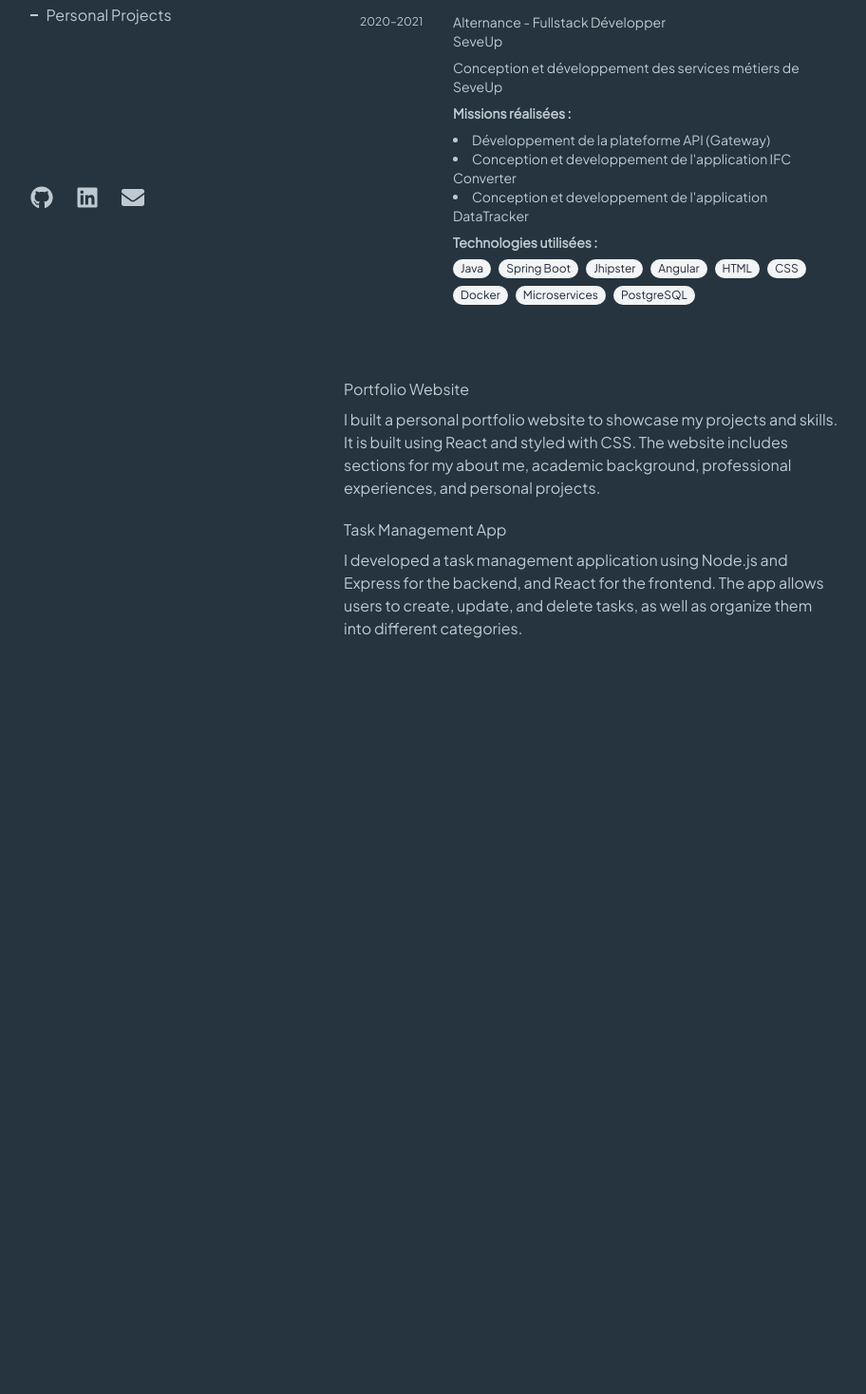
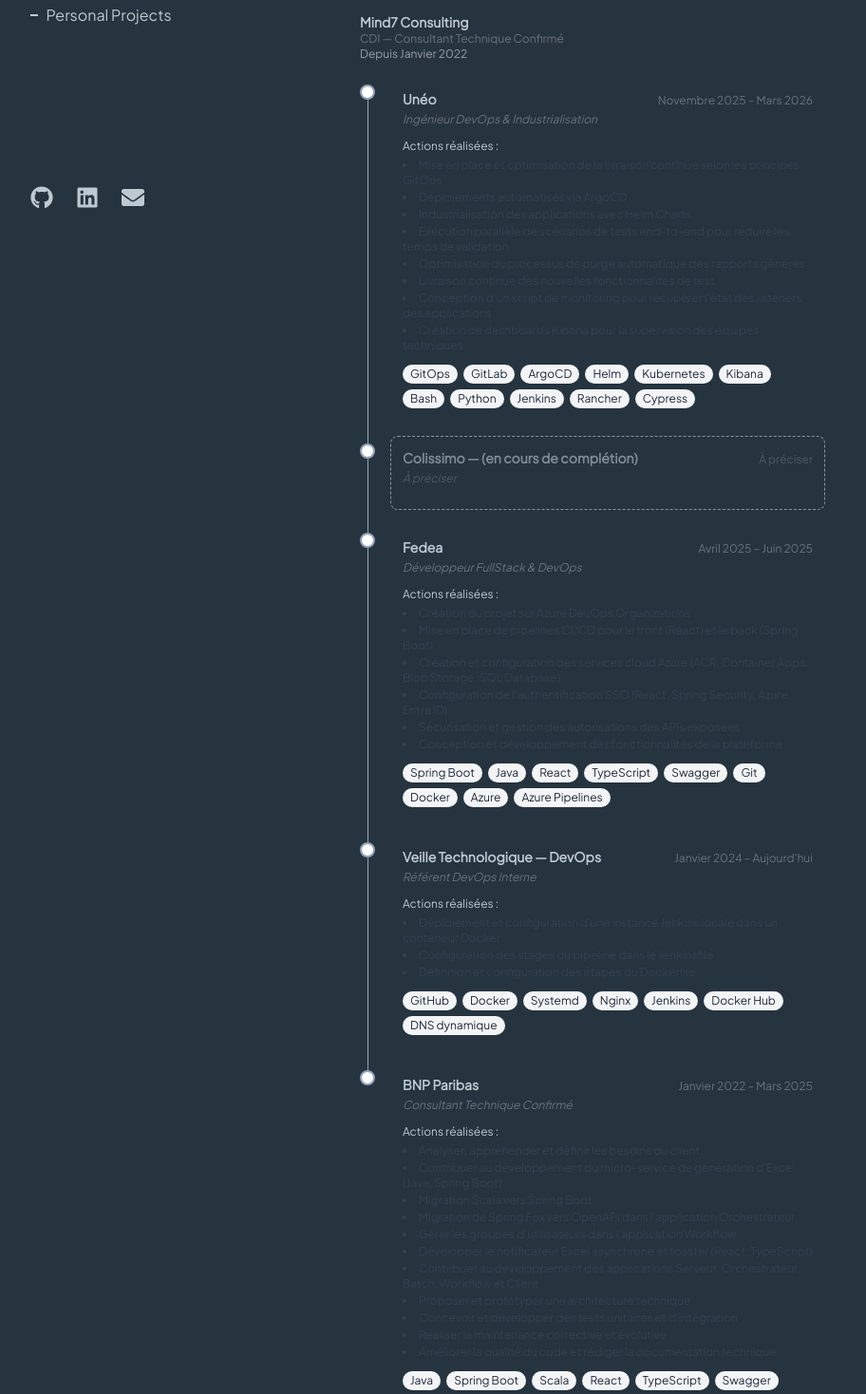
Before and after one commit to hamzaElhaddaoui/hamzaPortfolio, a React (Vite) app: page / in a window 1280 px wide. Shown: the part 500-1968 px from the top of the page at 95% size, without its empty margins (198-1110 px from the left). Before the commit the page ends 1234 px from the top, so only its background shows below. Built offline with nearby package versions, Linux system fonts and the light colour scheme.

Commit message:
Adding pro experiences

```diff
--- a/src/proExperiences/ProExperiences.css
+++ b/src/proExperiences/ProExperiences.css
@@ -0,0 +1,18 @@
+/* Timeline styles */
+.timeline-line {
+  background-color: #94a3b8; /* slate-400 */
+}
+
+.dark .timeline-line {
+  background-color: #475569; /* slate-600 */
+}
+
+.timeline-node {
+  border-color: #94a3b8;
+  background-color: white;
+}
+
+.dark .timeline-node {
+  border-color: #60a5fa; /* blue-400 */
+  background-color: #111827;
+}
--- a/src/proExperiences/ProExperiences.tsx
+++ b/src/proExperiences/ProExperiences.tsx
@@ -1,27 +1,163 @@
 import type { FC } from "react";
 import "./ProExperiences.css";
 
-const proExperiences = [
-  // {
-  //   title: "Consultant Technique Comfirmé",
-  //   kind: "CDI",
-  //   isEsn: true,
-  //   company: "Mind7",
-  //   date: "2021–Présent",
-  //   description: "",
-  //   missions: [],
-  // },
+type Mission = {
+  client: string;
+  role: string;
+  date: string;
+  actions: string[];
+  technologies: string[];
+  placeholder?: boolean;
+};
+
+type StandardExperience = {
+  kind: "standard";
+  title: string;
+  contract: string;
+  company: string;
+  date: string;
+  description: string;
+  missions: string[];
+  technologies: string[];
+};
+
+type EsnExperience = {
+  kind: "esn";
+  company: string;
+  contract: string;
+  startDate: string;
+  missions: Mission[];
+};
+
+type Experience = StandardExperience | EsnExperience;
+
+const experiences: Experience[] = [
   {
-    title: "Fullstack Développer",
-    kind: "Alternance",
-    isEsn: false,
+    kind: "esn",
+    company: "Mind7 Consulting",
+    contract: "CDI — Consultant Technique Confirmé",
+    startDate: "Janvier 2022",
+    missions: [
+      {
+        client: "Unéo",
+        role: "Ingénieur DevOps & Industrialisation",
+        date: "Novembre 2025 – Mars 2026",
+        actions: [
+          "Mise en place et optimisation de la livraison continue selon les principes GitOps",
+          "Déploiements automatisés via ArgoCD",
+          "Industrialisation des applications avec Helm Charts",
+          "Exécution parallèle de scénarios de tests end-to-end pour réduire les temps de validation",
+          "Optimisation du processus de purge automatique des rapports générés",
+          "Livraison continue des nouvelles fonctionnalités de test",
+          "Conception d'un script de monitoring pour récupérer l'état des listeners des applications",
+          "Création de dashboards Kibana pour la supervision des équipes techniques",
+        ],
+        technologies: [
+          "GitOps",
+          "GitLab",
+          "ArgoCD",
+          "Helm",
+          "Kubernetes",
+          "Kibana",
+          "Bash",
+          "Python",
+          "Jenkins",
+          "Rancher",
+          "Cypress",
+        ],
+      },
+      {
+        client: "Colissimo",
+        role: "À préciser",
+        date: "À préciser",
+        actions: [],
+        technologies: [],
+        placeholder: true,
+      },
+      {
+        client: "Fedea",
+        role: "Développeur FullStack & DevOps",
+        date: "Avril 2025 – Juin 2025",
+        actions: [
+          "Création du projet sur Azure DevOps Organizations",
+          "Mise en place de pipelines CI/CD pour le front (React) et le back (Spring Boot)",
+          "Création et configuration des services cloud Azure (ACR, Container Apps, Blob Storage, SQL Database)",
+          "Configuration de l'authentification SSO (React, Spring Security, Azure Entra ID)",
+          "Sécurisation et gestion des autorisations des APIs exposées",
+          "Conception et développement des fonctionnalités de la plateforme",
+        ],
+        technologies: [
+          "Spring Boot",
+          "Java",
+          "React",
+          "TypeScript",
+          "Swagger",
+          "Git",
+          "Docker",
+          "Azure",
+          "Azure Pipelines",
+        ],
+      },
+      {
+        client: "Veille Technologique — DevOps",
+        role: "Référent DevOps Interne",
+        date: "Janvier 2024 – Aujourd'hui",
+        actions: [
+          "Déploiement et configuration d'une instance Jenkins locale dans un conteneur Docker",
+          "Configuration des stages du pipeline dans le Jenkinsfile",
+          "Définition et configuration des étapes du Dockerfile",
+        ],
+        technologies: [
+          "GitHub",
+          "Docker",
+          "Systemd",
+          "Nginx",
+          "Jenkins",
+          "Docker Hub",
+          "DNS dynamique",
+        ],
+      },
+      {
+        client: "BNP Paribas",
+        role: "Consultant Technique Confirmé",
+        date: "Janvier 2022 – Mars 2025",
+        actions: [
+          "Analyser, appréhender et définir les besoins du client",
+          "Contribuer au développement du micro-service de génération d'Excel (Java, Spring Boot)",
+          "Migration Scala vers Spring Boot",
+          "Migration de Spring Fox vers OpenAPI dans l'application Orchestrateur",
+          "Gérer les groupes d'utilisateurs dans l'application Workflow",
+          "Développer le notificateur Excel asynchrone et toaster (React, TypeScript)",
+          "Contribuer au développement des applications Serveur, Orchestrateur, Batch, Workflow et Client",
+          "Proposer et prototyper une architecture technique",
+          "Concevoir et développer des tests unitaires et d'intégration",
+          "Réaliser la maintenance corrective et évolutive",
+          "Améliorer la qualité du code et rédiger la documentation technique",
+        ],
+        technologies: [
+          "Java",
+          "Spring Boot",
+          "Scala",
+          "React",
+          "TypeScript",
+          "Swagger",
+          "JUnit",
+          "Oracle",
+        ],
+      },
+    ],
+  },
+  {
+    kind: "standard",
+    title: "Développeur Fullstack",
+    contract: "Alternance",
     company: "SeveUp",
-    date: "2020–2021",
+    date: "2020 – 2021",
     description: "Conception et développement des services métiers de SeveUp",
     missions: [
       "Développement de la plateforme API (Gateway)",
-      "Conception et developpement de l'application IFC Converter",
-      "Conception et developpement de l'application DataTracker",
+      "Conception et développement de l'application IFC Converter",
+      "Conception et développement de l'application DataTracker",
     ],
     technologies: [
       "Java",
@@ -37,46 +173,135 @@ const proExperiences = [
   },
 ];
 
+const TechBadge: FC<{ tech: string }> = ({ tech }) => (
+  <span className="inline-flex items-center px-2 py-0.5 rounded-full bg-gray-100 text-xs text-gray-800 dark:bg-gray-700 dark:text-gray-200">
+    {tech}
+  </span>
+);
+
+const MissionNode: FC<{ mission: Mission; isLast: boolean }> = ({
+  mission,
+  isLast,
+}) => (
+  <div className="relative pl-8 mb-0">
+    {!isLast && (
+      <div
+        className="timeline-line absolute left-2 top-4 w-px"
+        style={{ height: "calc(100% + 1rem)" }}
+      />
+    )}
+    <div className="timeline-node absolute left-0 top-2 w-4 h-4 rounded-full border-2 bg-white dark:bg-gray-900" />
+
+    <div
+      className={`mb-4 p-3 rounded-lg border transition-all duration-200 ${
+        mission.placeholder
+          ? "border-dashed border-gray-300 dark:border-gray-600 opacity-60"
+          : "border-transparent dark:bg-gray-800/60"
+      }`}
+    >
+      <div className="flex flex-wrap items-baseline justify-between gap-2 mb-1">
+        <h4 className="font-semibold text-sm">
+          {mission.placeholder
+            ? `${mission.client} — (en cours de complétion)`
+            : mission.client}
+        </h4>
+        <span className="text-xs text-gray-500 dark:text-gray-400 shrink-0">
+          {mission.date}
+        </span>
+      </div>
+      <p className="text-xs text-gray-500 dark:text-gray-400 italic mb-3">
+        {mission.role}
+      </p>
+
+      {!mission.placeholder && mission.actions.length > 0 && (
+        <div className="mb-3">
+          <p className="text-xs font-medium mb-1">Actions réalisées :</p>
+          <ul className="list-disc list-inside text-xs space-y-0.5 text-gray-700 dark:text-gray-300">
+            {mission.actions.map((action, i) => (
+              <li key={i}>{action}</li>
+            ))}
+          </ul>
+        </div>
+      )}
+
+      {!mission.placeholder && mission.technologies.length > 0 && (
+        <div className="flex flex-wrap gap-1.5 mt-2">
+          {mission.technologies.map((tech, i) => (
+            <TechBadge key={i} tech={tech} />
+          ))}
+        </div>
+      )}
+    </div>
+  </div>
+);
+
+const EsnBlock: FC<{ exp: EsnExperience }> = ({ exp }) => (
+  <div className="mb-6 p-4 rounded-lg border border-transparent transition-all duration-200 hover:shadow-lg hover:-translate-y-1 hover:border-gray-200 dark:hover:border-gray-700 dark:bg-gray-800/60">
+    <div className="flex items-center gap-3 mb-4">
+      <div className="flex flex-col">
+        <span className="font-bold text-sm">{exp.company}</span>
+        <span className="text-xs text-gray-500 dark:text-gray-400">
+          {exp.contract}
+        </span>
+        <span className="text-xs text-gray-400 dark:text-gray-500">
+          Depuis {exp.startDate}
+        </span>
+      </div>
+    </div>
+
+    <div>
+      {exp.missions.map((mission, i) => (
+        <MissionNode
+          key={i}
+          mission={mission}
+          isLast={i === exp.missions.length - 1}
+        />
+      ))}
+    </div>
+  </div>
+);
+
+const StandardBlock: FC<{ exp: StandardExperience }> = ({ exp }) => (
+  <div className="flex w-full p-4 rounded-lg border border-transparent transition-all duration-200 hover:shadow-lg hover:-translate-y-1 hover:border-gray-200 dark:hover:border-gray-700 dark:bg-gray-800/60 mb-4">
+    <div className="md:basis-1/5 text-xs mt-0.5 shrink-0">{exp.date}</div>
+    <div className="md:basis-4/5 text-sm">
+      <h3 className="font-semibold">
+        {exp.contract} – {exp.title}
+      </h3>
+      <div className="text-gray-500 dark:text-gray-400 text-xs mt-0.5">
+        {exp.company}
+      </div>
+      <div className="mt-2 text-xs text-gray-700 dark:text-gray-300">
+        {exp.description}
+      </div>
+      <div className="mt-2">
+        <p className="text-xs font-medium">Missions réalisées :</p>
+        <ul className="list-disc list-inside mt-1 text-xs space-y-0.5 text-gray-700 dark:text-gray-300">
+          {exp.missions.map((m, i) => (
+            <li key={i}>{m}</li>
+          ))}
+        </ul>
+      </div>
+      <div className="mt-2 flex flex-wrap gap-1.5">
+        {exp.technologies.map((tech, i) => (
+          <TechBadge key={i} tech={tech} />
+        ))}
+      </div>
+    </div>
+  </div>
+);
+
 const ProExperiences: FC = () => {
   return (
     <div>
       <h2 className="md:hidden block bright-text">Professional Experiences</h2>
-      {proExperiences.map((experience, index) => (
-        <div
-          className="flex w-full p-4 rounded-lg border border-transparent transition-transform duration-200 transform hover:shadow-lg hover:-translate-y-1 hover:border-gray-200 dark:hover:border-gray-700 dark:bg-gray-800/60"
-          key={index}
-        >
-          <div className="md:basis-1/5 text-xs mt-0.5">{experience.date}</div>
-          <div className="md:basis-4/5 text-sm">
-            <h3 className="">
-              {experience.kind} - {experience.title}
-            </h3>
-            <div> {experience.company}</div>
-            <div className="mt-2">{experience.description}</div>
-            <div className="mt-2">
-              <strong>Missions réalisées :</strong>
-              <ul className="list-disc list-inside mt-2">
-                {experience.missions.map((mission, missionIndex) => (
-                  <li key={missionIndex}>{mission}</li>
-                ))}
-              </ul>
-            </div>
-            <div className="mt-2">
-              <strong>Technologies utilisées :</strong>
-              <div className="mt-2 flex flex-wrap gap-2">
-                {experience.technologies.map((tech, techIndex) => (
-                  <span
-                    key={techIndex}
-                    className="inline-flex items-center px-2 py-0.5 rounded-full bg-gray-100 text-xs text-gray-800 dark:bg-gray-800 dark:text-gray-200"
-                  >
-                    {tech}
-                  </span>
-                ))}
-              </div>
-            </div>
-          </div>
-        </div>
-      ))}
+      {experiences.map((exp, index) =>
+        exp.kind === "esn" ? (
+          <EsnBlock key={index} exp={exp} />
+        ) : (
+          <StandardBlock key={index} exp={exp} />
+        ),
+      )}
     </div>
   );
 };
--- a/src/title/Title.tsx
+++ b/src/title/Title.tsx
@@ -3,7 +3,7 @@ import "./Title.css";
 
 const TitleData = {
   name: "Hamza EL HADDAOUI",
-  title: "Ingénieur Fullstack & DevOps",
+  title: "Ingénieur DevOps & Fullstack",
   description:
     "Passionné par le DevOps et l'automatisation pour améliorer la fiabilité et l'efficacité.",
 };
```
